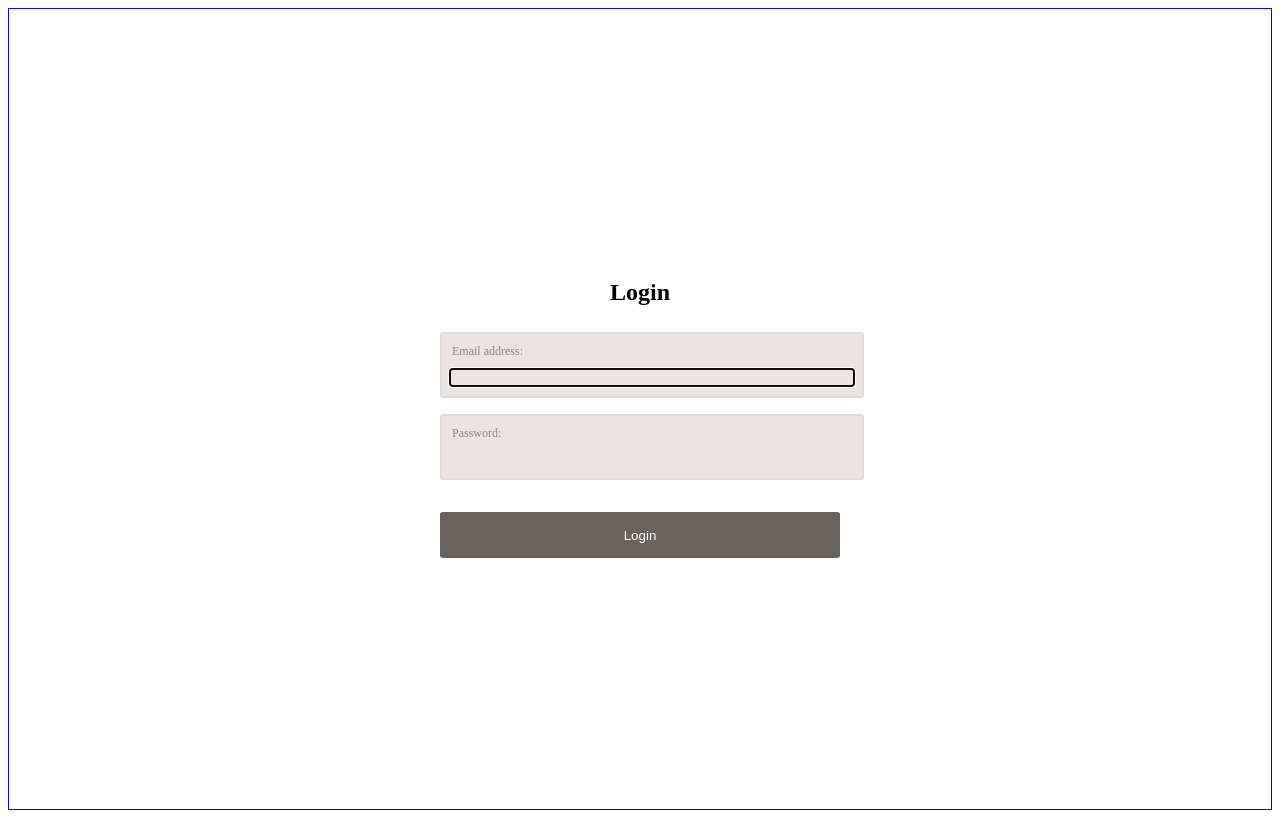
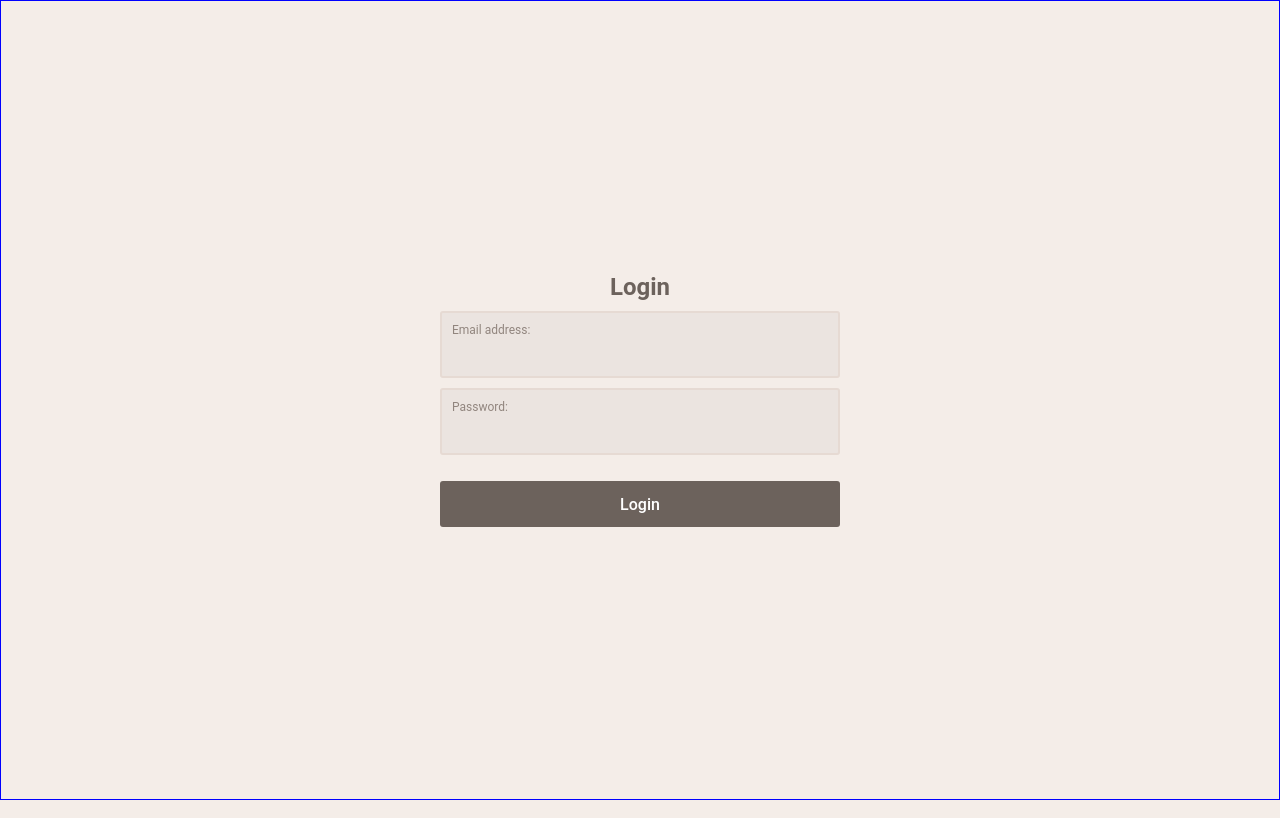
Before and after one commit to robstermarinho/reactify-django, a Django app: page /accounts/login/ in a window 1280 px wide. Run offline with Django 3.2, Linux system fonts and the light colour scheme.

Commit message:
Static css

```diff
--- a/react-app/assets/css/login.css
+++ b/react-app/assets/css/login.css
@@ -12,7 +12,13 @@
 }
 
 .content form {
-  min-width: 400px;
+  width: 400px;
+}
+.content .errorlist li{
+  color: #9e1e33;
+  padding: 20px 10px;
+  list-style-type: none;
+  font-size: 12px;
 }
 
 .content form > p {
@@ -25,6 +31,7 @@
   display: flex;
   align-items: center;
   flex-direction: column;
+    margin-bottom: 10px;
 }
 .content form > p > label {
   color: #91857e;
--- /dev/null
+++ b/react-app/assets/css/styles.css
@@ -0,0 +1,30 @@
+* {
+  margin: 0;
+  padding: 0;
+  outline: 0;
+  box-sizing: border-box;
+  font-family: "Roboto", sans-serif;
+}
+
+body {
+  background: #f4ede8;
+  color: #6c625c;
+  -webkit-font-smoothing: antialiased;
+}
+body,
+input,
+button {
+  font-size: 16px;
+}
+h1,
+h2,
+h3,
+h4,
+h5,
+h6,
+strong {
+  font-weight: 500;
+}
+button {
+  cursor: pointer;
+}
```
Also changed, not shown: README.md.
